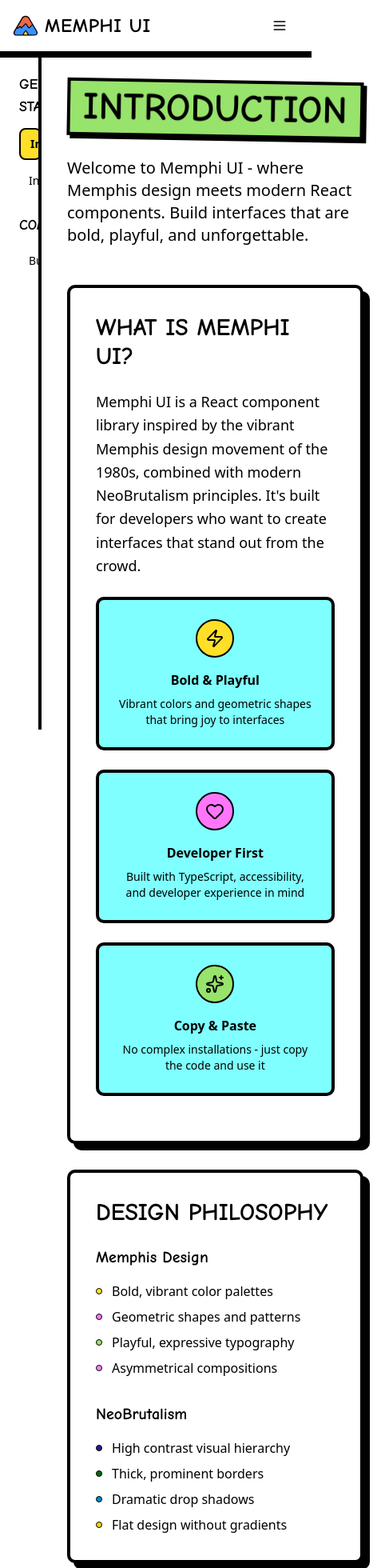
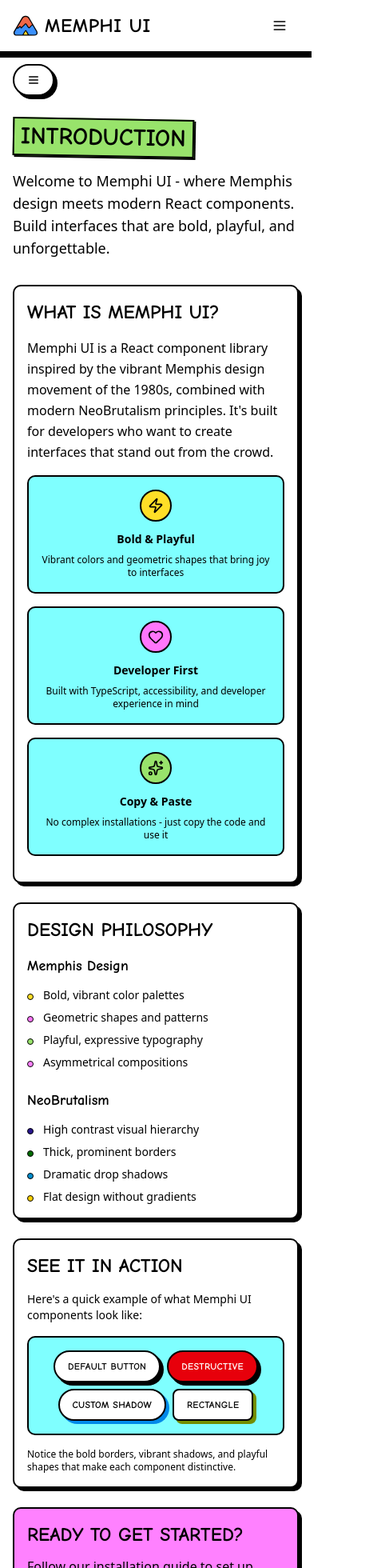
Before and after one commit to adityakanu/memphi-ui, a Next.js app: page /docs in a window 390 px wide. Shown: the top 1960 px of the page at 80% size, 487 px wide, since content can reach past the window. Built offline with nearby package versions, Linux system fonts and the light colour scheme.

Commit message:
making docs section  responsive.
TODO: still not completely okay for small screens

```diff
--- a/app/docs/page.tsx
+++ b/app/docs/page.tsx
@@ -12,107 +12,107 @@
       <div className="flex">
         <DocsSidebar />
 
-        <div className="flex-1 p-8">
-          <div className="max-w-4xl">
+        <div className="flex-1 lg:ml-0 p-4 sm:p-6 lg:p-8">
+          <div className="max-w-4xl mx-auto">
             {/* Header */}
-            <div className="mb-12">
-              <h1 className="text-5xl md:text-6xl font-bold text-black mb-6 font-sans uppercase">
-                <span className="bg-retro-9 px-4 py-2 border-4 border-black transform rotate-1 inline-block shadow-[4px_4px_0px_0px_rgba(0,0,0,1)]">
+            <div className="mb-8 lg:mb-12 mt-16 lg:mt-0">
+              <h1 className="text-3xl sm:text-4xl md:text-5xl lg:text-6xl font-bold text-black mb-4 lg:mb-6 font-sans uppercase">
+                <span className="bg-retro-9 px-2 sm:px-4 py-1 sm:py-2 border-2 sm:border-4 border-black transform rotate-1 inline-block shadow-[2px_2px_0px_0px_rgba(0,0,0,1)] sm:shadow-[4px_4px_0px_0px_rgba(0,0,0,1)]">
                   Introduction
                 </span>
               </h1>
-              <p className="text-xl text-black max-w-3xl">
+              <p className="text-lg sm:text-xl text-black max-w-3xl">
                 Welcome to Memphi UI - where Memphis design meets modern React components.
                 Build interfaces that are bold, playful, and unforgettable.
               </p>
             </div>
 
             {/* What is Memphi UI */}
-            <div className="bg-white border-4 border-black p-8 rounded-lg shadow-[8px_8px_0px_0px_rgba(0,0,0,1)] mb-8">
-              <h2 className="text-3xl font-bold text-black mb-6 font-sans uppercase">
+            <div className="bg-white border-2 sm:border-4 border-black p-4 sm:p-6 lg:p-8 rounded-lg shadow-[4px_4px_0px_0px_rgba(0,0,0,1)] sm:shadow-[8px_8px_0px_0px_rgba(0,0,0,1)] mb-6 lg:mb-8">
+              <h2 className="text-2xl sm:text-3xl font-bold text-black mb-4 sm:mb-6 font-sans uppercase">
                 What is Memphi UI?
               </h2>
 
-              <p className="text-black mb-6 text-lg leading-relaxed">
+              <p className="text-black mb-4 sm:mb-6 text-base sm:text-lg leading-relaxed">
                 Memphi UI is a React component library inspired by the vibrant Memphis design movement
                 of the 1980s, combined with modern NeoBrutalism principles. It&apos;s built for developers
                 who want to create interfaces that stand out from the crowd.
               </p>
 
-              <div className="grid md:grid-cols-3 gap-6 mb-6">
-                <div className="bg-retro-8 p-6 border-4 border-black rounded-lg text-center">
-                  <div className="w-12 h-12 bg-retro-1 border-2 border-black rounded-full mx-auto mb-4 flex items-center justify-center">
-                    <Zap className="w-6 h-6 text-black" />
+              <div className="grid grid-cols-1 sm:grid-cols-2 md:grid-cols-3 gap-4 sm:gap-6 mb-4 sm:mb-6">
+                <div className="bg-retro-8 p-4 sm:p-6 border-2 sm:border-4 border-black rounded-lg text-center">
+                  <div className="w-10 h-10 sm:w-12 sm:h-12 bg-retro-1 border-2 border-black rounded-full mx-auto mb-3 sm:mb-4 flex items-center justify-center">
+                    <Zap className="w-5 h-5 sm:w-6 sm:h-6 text-black" />
                   </div>
-                  <h3 className="font-bold text-black mb-2">Bold & Playful</h3>
-                  <p className="text-black text-sm">Vibrant colors and geometric shapes that bring joy to interfaces</p>
+                  <h3 className="font-bold text-black mb-2 text-sm sm:text-base">Bold & Playful</h3>
+                  <p className="text-black text-xs sm:text-sm">Vibrant colors and geometric shapes that bring joy to interfaces</p>
                 </div>
 
-                <div className="bg-retro-8 p-6 border-4 border-black rounded-lg text-center">
-                  <div className="w-12 h-12 bg-retro-2 border-2 border-black rounded-full mx-auto mb-4 flex items-center justify-center">
-                    <Heart className="w-6 h-6 text-black" />
+                <div className="bg-retro-8 p-4 sm:p-6 border-2 sm:border-4 border-black rounded-lg text-center">
+                  <div className="w-10 h-10 sm:w-12 sm:h-12 bg-retro-2 border-2 border-black rounded-full mx-auto mb-3 sm:mb-4 flex items-center justify-center">
+                    <Heart className="w-5 h-5 sm:w-6 sm:h-6 text-black" />
                   </div>
-                  <h3 className="font-bold text-black mb-2">Developer First</h3>
-                  <p className="text-black text-sm">Built with TypeScript, accessibility, and developer experience in mind</p>
+                  <h3 className="font-bold text-black mb-2 text-sm sm:text-base">Developer First</h3>
+                  <p className="text-black text-xs sm:text-sm">Built with TypeScript, accessibility, and developer experience in mind</p>
                 </div>
 
-                <div className="bg-retro-8 p-6 border-4 border-black rounded-lg text-center">
-                  <div className="w-12 h-12 bg-retro-9 border-2 border-black rounded-full mx-auto mb-4 flex items-center justify-center">
-                    <Sparkles className="w-6 h-6 text-black" />
+                <div className="bg-retro-8 p-4 sm:p-6 border-2 sm:border-4 border-black rounded-lg text-center sm:col-span-2 md:col-span-1">
+                  <div className="w-10 h-10 sm:w-12 sm:h-12 bg-retro-9 border-2 border-black rounded-full mx-auto mb-3 sm:mb-4 flex items-center justify-center">
+                    <Sparkles className="w-5 h-5 sm:w-6 sm:h-6 text-black" />
                   </div>
-                  <h3 className="font-bold text-black mb-2">Copy & Paste</h3>
-                  <p className="text-black text-sm">No complex installations - just copy the code and use it</p>
+                  <h3 className="font-bold text-black mb-2 text-sm sm:text-base">Copy & Paste</h3>
+                  <p className="text-black text-xs sm:text-sm">No complex installations - just copy the code and use it</p>
                 </div>
               </div>
             </div>
 
             {/* Design Philosophy */}
-            <div className="bg-white border-4 border-black p-8 rounded-lg shadow-[8px_8px_0px_0px_rgba(0,0,0,1)] mb-8">
-              <h2 className="text-3xl font-bold text-black mb-6 font-sans uppercase">
+            <div className="bg-white border-2 sm:border-4 border-black p-4 sm:p-6 lg:p-8 rounded-lg shadow-[4px_4px_0px_0px_rgba(0,0,0,1)] sm:shadow-[8px_8px_0px_0px_rgba(0,0,0,1)] mb-6 lg:mb-8">
+              <h2 className="text-2xl sm:text-3xl font-bold text-black mb-4 sm:mb-6 font-sans uppercase">
                 Design Philosophy
               </h2>
 
-              <div className="grid md:grid-cols-2 gap-8">
+              <div className="grid grid-cols-1 md:grid-cols-2 gap-6 lg:gap-8">
                 <div>
-                  <h3 className="text-xl font-bold text-black mb-4 font-sans">Memphis Design</h3>
+                  <h3 className="text-lg sm:text-xl font-bold text-black mb-3 sm:mb-4 font-sans">Memphis Design</h3>
                   <ul className="space-y-2 text-black">
                     <li className="flex items-start">
                       <div className="w-2 h-2 bg-retro-1 border border-black rounded-full mt-2 mr-3 flex-shrink-0"></div>
-                      <span>Bold, vibrant color palettes</span>
+                      <span className="text-sm sm:text-base">Bold, vibrant color palettes</span>
                     </li>
                     <li className="flex items-start">
                       <div className="w-2 h-2 bg-retro-2 border border-black rounded-full mt-2 mr-3 flex-shrink-0"></div>
-                      <span>Geometric shapes and patterns</span>
+                      <span className="text-sm sm:text-base">Geometric shapes and patterns</span>
                     </li>
                     <li className="flex items-start">
                       <div className="w-2 h-2 bg-retro-9 border border-black rounded-full mt-2 mr-3 flex-shrink-0"></div>
-                      <span>Playful, expressive typography</span>
+                      <span className="text-sm sm:text-base">Playful, expressive typography</span>
                     </li>
                     <li className="flex items-start">
                       <div className="w-2 h-2 bg-retro-7 border border-black rounded-full mt-2 mr-3 flex-shrink-0"></div>
-                      <span>Asymmetrical compositions</span>
+                      <span className="text-sm sm:text-base">Asymmetrical compositions</span>
                     </li>
                   </ul>
                 </div>
 
                 <div>
-                  <h3 className="text-xl font-bold text-black mb-4 font-sans">NeoBrutalism</h3>
+                  <h3 className="text-lg sm:text-xl font-bold text-black mb-3 sm:mb-4 font-sans">NeoBrutalism</h3>
                   <ul className="space-y-2 text-black">
                     <li className="flex items-start">
                       <div className="w-2 h-2 bg-retro-4 border border-black rounded-full mt-2 mr-3 flex-shrink-0"></div>
-                      <span>High contrast visual hierarchy</span>
+                      <span className="text-sm sm:text-base">High contrast visual hierarchy</span>
                     </li>
                     <li className="flex items-start">
                       <div className="w-2 h-2 bg-retro-5 border border-black rounded-full mt-2 mr-3 flex-shrink-0"></div>
-                      <span>Thick, prominent borders</span>
+                      <span className="text-sm sm:text-base">Thick, prominent borders</span>
                     </li>
                     <li className="flex items-start">
                       <div className="w-2 h-2 bg-retro-6 border border-black rounded-full mt-2 mr-3 flex-shrink-0"></div>
-                      <span>Dramatic drop shadows</span>
+                      <span className="text-sm sm:text-base">Dramatic drop shadows</span>
                     </li>
                     <li className="flex items-start">
                       <div className="w-2 h-2 bg-retro-10 border border-black rounded-full mt-2 mr-3 flex-shrink-0"></div>
-                      <span>Flat design without gradients</span>
+                      <span className="text-sm sm:text-base">Flat design without gradients</span>
                     </li>
                   </ul>
                 </div>
@@ -120,53 +120,53 @@
             </div>
 
             {/* Quick Example */}
-            <div className="bg-white border-4 border-black p-8 rounded-lg shadow-[8px_8px_0px_0px_rgba(0,0,0,1)] mb-8">
-              <h2 className="text-3xl font-bold text-black mb-6 font-sans uppercase">
+            <div className="bg-white border-2 sm:border-4 border-black p-4 sm:p-6 lg:p-8 rounded-lg shadow-[4px_4px_0px_0px_rgba(0,0,0,1)] sm:shadow-[8px_8px_0px_0px_rgba(0,0,0,1)] mb-6 lg:mb-8">
+              <h2 className="text-2xl sm:text-3xl font-bold text-black mb-4 sm:mb-6 font-sans uppercase">
                 See It in Action
               </h2>
 
-              <p className="text-black mb-6">
+              <p className="text-black mb-4 sm:mb-6 text-sm sm:text-base">
                 Here&apos;s a quick example of what Memphi UI components look like:
               </p>
 
-              <div className="bg-retro-8 p-6 border-4 border-black rounded-lg mb-4">
-                <div className="flex flex-wrap gap-4 justify-center">
-                  <Button>Default Button</Button>
-                  <Button variant="destructive">Destructive</Button>
-                  <Button variant="outline" shadowColor="oklch(0.6 0.2 240)">
+              <div className="bg-retro-8 p-4 sm:p-6 border-2 sm:border-4 border-black rounded-lg mb-4">
+                <div className="flex flex-wrap gap-2 sm:gap-4 justify-center">
+                  <Button size="sm" className="text-xs sm:text-sm">Default Button</Button>
+                  <Button variant="destructive" size="sm" className="text-xs sm:text-sm">Destructive</Button>
+                  <Button variant="outline" shadowColor="oklch(0.6 0.2 240)" size="sm" className="text-xs sm:text-sm">
                     Custom Shadow
                   </Button>
-                  <Button shape="rectangle" shadowColor="oklch(0.6 0.2 120)">
+                  <Button shape="rectangle" shadowColor="oklch(0.6 0.2 120)" size="sm" className="text-xs sm:text-sm">
                     Rectangle
                   </Button>
                 </div>
               </div>
 
-              <p className="text-black text-sm">
+              <p className="text-black text-xs sm:text-sm">
                 Notice the bold borders, vibrant shadows, and playful shapes that make each component distinctive.
               </p>
             </div>
 
             {/* Next Steps */}
-            <div className="bg-retro-7 border-4 border-black p-8 rounded-lg shadow-[8px_8px_0px_0px_rgba(0,0,0,1)]">
-              <h2 className="text-3xl font-bold text-black mb-4 font-sans uppercase">
+            <div className="bg-retro-7 border-2 sm:border-4 border-black p-4 sm:p-6 lg:p-8 rounded-lg shadow-[4px_4px_0px_0px_rgba(0,0,0,1)] sm:shadow-[8px_8px_0px_0px_rgba(0,0,0,1)]">
+              <h2 className="text-2xl sm:text-3xl font-bold text-black mb-3 sm:mb-4 font-sans uppercase">
                 Ready to Get Started?
               </h2>
-              <p className="text-black text-lg mb-6">
+              <p className="text-black text-base sm:text-lg mb-4 sm:mb-6">
                 Follow our installation guide to set up Memphi UI in your project,
                 then explore our components to start building amazing interfaces!
               </p>
-              <div className="flex flex-col sm:flex-row gap-4">
+              <div className="flex flex-col sm:flex-row gap-3 sm:gap-4">
                 <Link href="/docs/installation">
-                  <Button size="lg" shadowColor="oklch(0.7 0.2 27.3)">
+                  <Button size="lg" shadowColor="oklch(0.7 0.2 27.3)" className="w-full sm:w-auto">
                     Installation Guide
-                    <ArrowRight className="w-5 h-5 ml-2" />
+                    <ArrowRight className="w-4 h-4 sm:w-5 sm:h-5 ml-2" />
                   </Button>
                 </Link>
                 <Link href="/docs/components/button">
-                  <Button variant="outline" size="lg" shadowColor="oklch(0.6 0.2 240)">
+                  <Button variant="outline" size="lg" shadowColor="oklch(0.6 0.2 240)" className="w-full sm:w-auto">
                     View Components
-                    <Sparkles className="w-5 h-5 ml-2" />
+                    <Sparkles className="w-4 h-4 sm:w-5 sm:h-5 ml-2" />
                   </Button>
                 </Link>
               </div>
--- a/components/ui/docs-sidebar.tsx
+++ b/components/ui/docs-sidebar.tsx
@@ -1,8 +1,11 @@
 "use client";
 
+import { Button } from "@/components/memphi/button";
 import { cn } from "@/lib/utils";
+import { Menu, X } from "lucide-react";
 import Link from "next/link";
 import { usePathname } from "next/navigation";
+import { useState } from "react";
 
 interface NavItem {
   title: string;
@@ -33,9 +36,37 @@
 
 export function DocsSidebar() {
   const pathname = usePathname();
+  const [isMobileMenuOpen, setIsMobileMenuOpen] = useState(false);
 
   return (
-    <div className="w-64 bg-white border-r-4 border-black p-6 h-screen sticky top-16 overflow-y-auto">
+    <>
+      {/* Mobile Menu Button */}
+      <div className="lg:hidden fixed top-20 left-4 z-50">
+        <Button
+          variant="outline"
+          size="sm"
+          onClick={() => setIsMobileMenuOpen(!isMobileMenuOpen)}
+          className="bg-white"
+        >
+          {isMobileMenuOpen ? <X className="w-4 h-4" /> : <Menu className="w-4 h-4" />}
+          <span className="ml-2 hidden sm:inline">Menu</span>
+        </Button>
+      </div>
+
+      {/* Mobile Overlay */}
+      {isMobileMenuOpen && (
+        <div
+          className="lg:hidden fixed inset-0 bg-black bg-opacity-50 z-40"
+          onClick={() => setIsMobileMenuOpen(false)}
+        />
+      )}
+
+      {/* Sidebar */}
+      <div className={cn(
+        "fixed lg:sticky top-16 left-0 z-40 w-64 bg-white border-r-4 border-black p-6 h-screen overflow-y-auto transition-transform duration-300 ease-in-out",
+        "lg:translate-x-0",
+        isMobileMenuOpen ? "translate-x-0" : "-translate-x-full lg:translate-x-0"
+      )}>
         <div className="space-y-6">
           {navigation.map((section) => (
             <div key={section.title}>
@@ -47,6 +78,7 @@
                   <li key={item.href}>
                     <Link
                       href={item.href}
+                      onClick={() => setIsMobileMenuOpen(false)}
                       className={cn(
                         "block px-3 py-2 rounded-md text-sm font-medium transition-colors relative",
                         pathname === item.href
@@ -68,5 +100,6 @@
           ))}
         </div>
       </div>
+    </>
   );
 }
```
Also changed, not shown: app/docs/components/button/page.tsx (+47 -47 lines), app/docs/installation/page.tsx (+68 -68 lines). Lines whose indentation alone changed are shown as unchanged.
